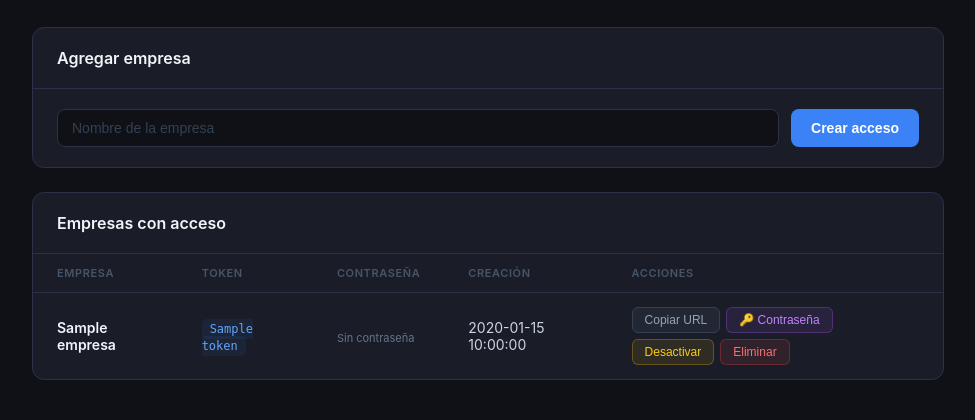
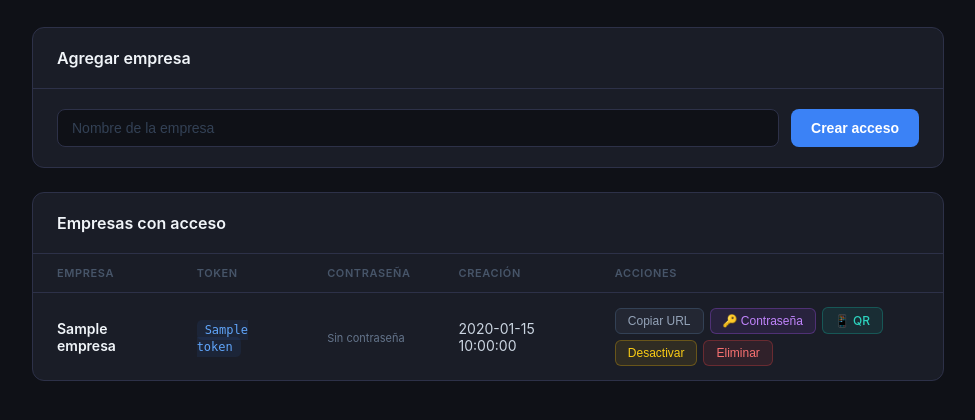
Before and after one commit to felipepdfocus-droid/pdfocus-web, a Flask app: template templates/admin.html in a window 1280 px wide. Shown: the part 282-702 px from the top of the page, without its empty margins (152-1127 px from the left). Run offline with Flask 3, Linux system fonts and the light colour scheme; the template is opened without the code that fills it: most values are stand-ins (such as "Sample title", 1, 10 or a date in 2020).

Commit message:
Update admin.html

```diff
--- a/templates/admin.html
+++ b/templates/admin.html
@@ -254,6 +254,9 @@
       border: 1px solid transparent;
       transition: all 0.2s;
       white-space: nowrap;
+      text-decoration: none;
+      display: inline-flex;
+      align-items: center;
     }
 
     .btn-copy   { background: rgba(100,116,139,0.12); border-color: #334155; color: #94a3b8; }
@@ -261,6 +264,9 @@
 
     .btn-pass   { background: rgba(168,85,247,0.1); border-color: rgba(168,85,247,0.3); color: #c084fc; }
     .btn-pass:hover { background: rgba(168,85,247,0.2); }
+
+    .btn-qr     { background: rgba(20,184,166,0.1); border-color: rgba(20,184,166,0.3); color: #2dd4bf; }
+    .btn-qr:hover { background: rgba(20,184,166,0.2); }
 
     .btn-deact  { background: rgba(234,179,8,0.1); border-color: rgba(234,179,8,0.3); color: #facc15; }
     .btn-deact:hover { background: rgba(234,179,8,0.2); }
@@ -483,6 +489,8 @@
                 onclick="copyURL('{{ token }}')">Copiar URL</button>
               <button class="btn-sm btn-pass"
                 onclick="openPasswordModal('{{ token }}', '{{ u.empresa }}')">🔑 Contraseña</button>
+              <a class="btn-sm btn-qr"
+                href="/admin/qr_page/{{ token }}" target="_blank">📱 QR</a>
               <button class="btn-sm btn-deact"
                 onclick="toggleEmpresa('{{ token }}', false)">Desactivar</button>
               <button class="btn-sm btn-del"
```
